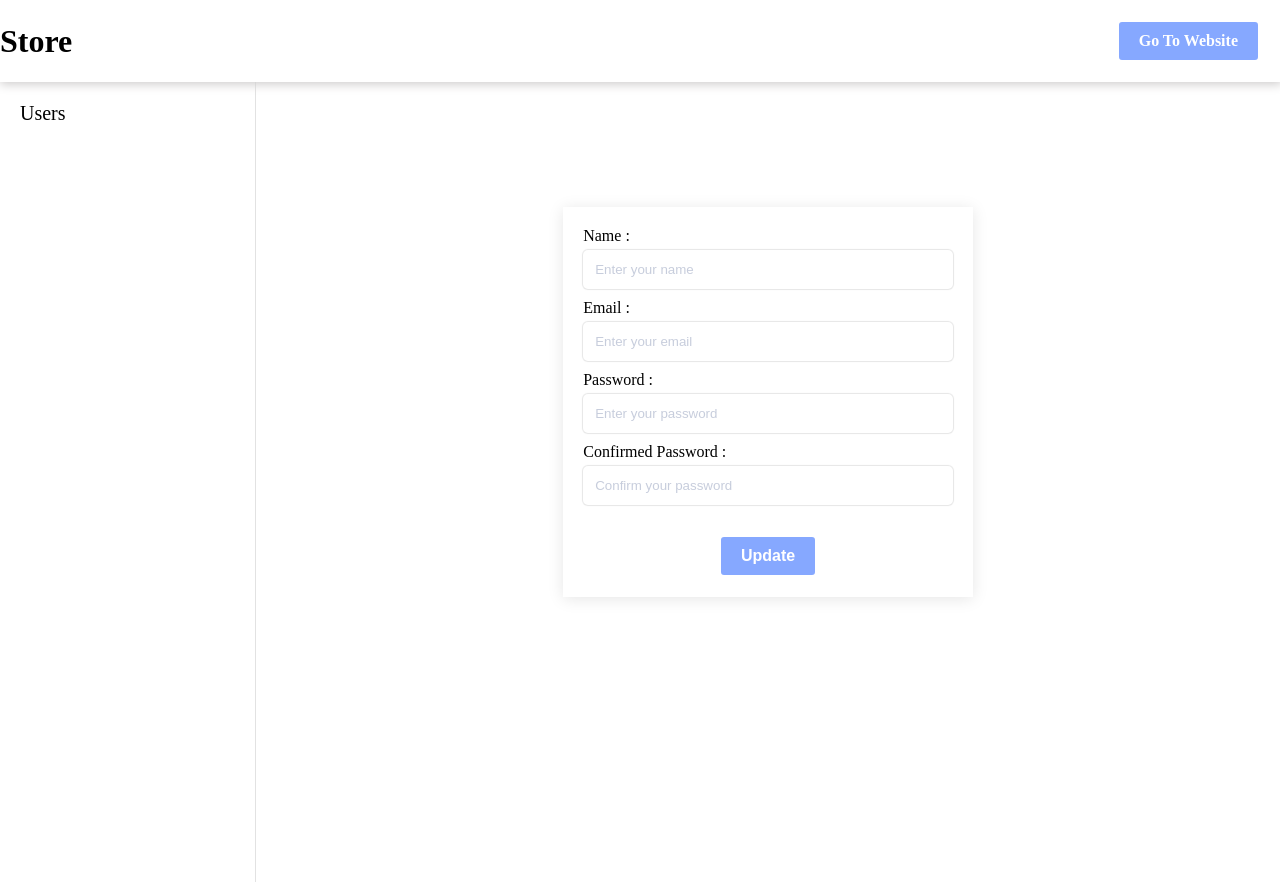
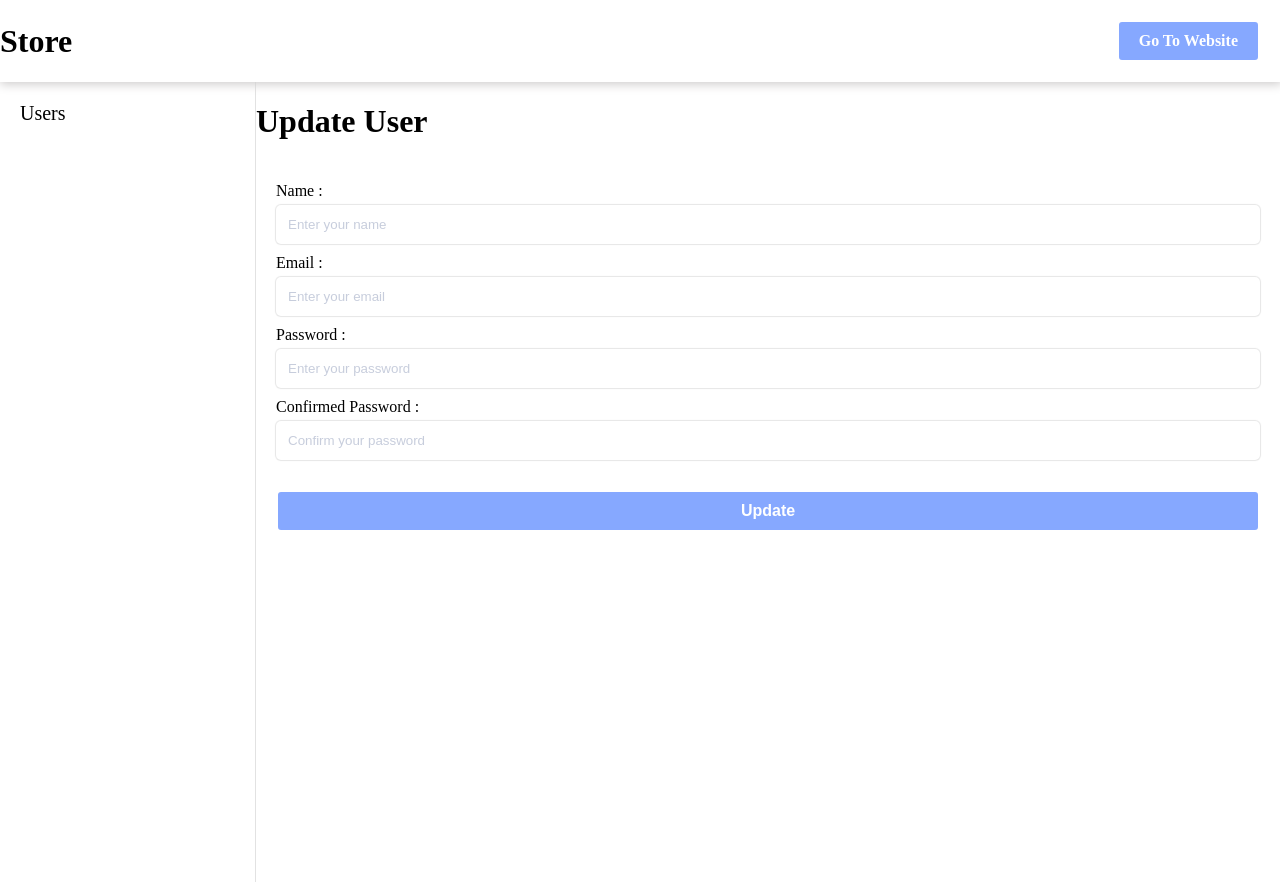
Before and after one commit to susanasameh/ReactSelfStudy, a React (Create React App) app in the folder form-react-laravel-app/: page /dashboard/users/1 in a window 1280 px wide. Built offline with nearby package versions, Linux system fonts and the light colour scheme; no server answers.

Commit message:
modify styles files and using props in form component

```diff
--- a/form-react-laravel-app/src/App.css
+++ b/form-react-laravel-app/src/App.css
@@ -13,62 +13,7 @@ body{
 
 /* sign up form */
 
-.formStyle{
-    display: flex;
-    flex-direction: column;
-    justify-content: center;
-    width : 40%;
-    padding: 20px;
-    box-shadow: 0px 2px 15px rgba(0,0,0,10%);
 
-}
-.formStyle input{
-    padding: 10px;
-    width: 100%;
-    outline: none;
-    border : 2px solid white;
-    box-shadow: 0px 0px 1px 1px rgba(0,0,0,0.1);
-    transition: 0.3s;
-    margin: 5px 0 10px 0;
-    border-radius: 5px;
-}
-.formStyle input:focus{
-    border: 2px solid #86a8ff;
-}
-.formStyle input::placeholder{
-    color: hsla(222, 30%, 43%, 0.315);
-}
-.register{
-    display: flex;
-    justify-content: center;
-    align-items: center;
-    margin-top: 20px;
-}
- button{
-    outline: none;
-    border: none;
-    background-color: #86a8ff;
-    padding: 10px 20px;
-    color : white;
-    border-radius: 5px;
-    cursor: pointer;
-    transition: 0.3s;
-    border : 2px solid white;
-    font-weight: bold;
-    font-size: 16px;
-
-}
-.register button:hover{
-    background-color: white;
-    border : 2px solid #86a8ff;
-    color :#86a8ff;
-}
-.errorMessage{
-    color : red;
-    font-size: 14px;
-    margin-top: 0;
-
-}
 .navLinks{
     outline: none;
         border: none;
--- a/form-react-laravel-app/src/Components/Forms.js
+++ b/form-react-laravel-app/src/Components/Forms/Forms.js
@@ -1,5 +1,6 @@
 import axios from "axios";
 import { useEffect, useState } from "react";
+import './forms.css';
 
 
 
@@ -28,9 +29,23 @@ export default function Forms(props) {
   // const [flag, setFlag] = useState(true);
 
   //handle email error
-    const [emailError, setEmailError] = useState("");
+  const [emailError, setEmailError] = useState("");
 
+  //handle register style form
+  const registerStyle = {
+    display: "flex",
+    justifyContent: "center",
+    alignItems: "center",
+  };
 
+  const formStyle = {
+    boxShadow: "0px 2px 15px rgba(0, 0, 0, 10%)",
+    width: "40%",
+  }
+
+  const buttonStyle = {
+    width: "100%",
+  };
     //------------useEffect-----------------------
     //if input name&email change the use effect will run
     useEffect(() => {
@@ -82,15 +97,16 @@ export default function Forms(props) {
 
   return (
     <div
-      style={{
-        height: "80vh",
-        display: "flex",
-        justifyContent: "center",
-        alignItems: "center",
-      }}
+      // style={{
+      //   height: "80vh",
+      // display: "flex",
+      // justifyContent: "center",
+      // alignItems: "center",
+      // }}
+      style={props.registerStyle && registerStyle}
     >
       {/* <div className="register" > */}
-      <form onSubmit={Submit} id="signUpForm" className="formStyle">
+      <form onSubmit={Submit} id="signUpForm" className="formStyle" style={props.formStyle && formStyle}>
         <label htmlFor="name">Name : </label>
         <input
           type="text"
@@ -146,7 +162,7 @@ export default function Forms(props) {
         )}
 
         <div style={{ textAlign: "center" }} className="register">
-          <button type="submit" id="signUpButton">
+          <button type="submit" id="signUpButton" style={props.buttonStyle && buttonStyle}>
             {props.button}
           </button>
         </div>
--- /dev/null
+++ b/form-react-laravel-app/src/Components/Forms/forms.css
@@ -0,0 +1,63 @@
+.formStyle {
+    display: flex;
+    flex-direction: column;
+    justify-content: center;
+    /* width: 40%; */
+    padding: 20px;
+    /* box-shadow: 0px 2px 15px rgba(0, 0, 0, 10%); */
+
+}
+
+.formStyle input {
+    padding: 10px;
+    width: 100%;
+    outline: none;
+    border: 2px solid white;
+    box-shadow: 0px 0px 1px 1px rgba(0, 0, 0, 0.1);
+    transition: 0.3s;
+    margin: 5px 0 10px 0;
+    border-radius: 5px;
+}
+
+.formStyle input:focus {
+    border: 2px solid #86a8ff;
+}
+
+.formStyle input::placeholder {
+    color: hsla(222, 30%, 43%, 0.315);
+}
+
+.register {
+    display: flex;
+    justify-content: center;
+    align-items: center;
+    margin-top: 20px;
+}
+
+button {
+    outline: none;
+    border: none;
+    background-color: #86a8ff;
+    padding: 10px 20px;
+    color: white;
+    border-radius: 5px;
+    cursor: pointer;
+    transition: 0.3s;
+    border: 2px solid white;
+    font-weight: bold;
+    font-size: 16px;
+
+}
+
+.register button:hover {
+    background-color: white;
+    border: 2px solid #86a8ff;
+    color: #86a8ff;
+}
+
+.errorMessage {
+    color: red;
+    font-size: 14px;
+    margin-top: 0;
+
+}
--- a/form-react-laravel-app/src/SignUp.js
+++ b/form-react-laravel-app/src/SignUp.js
@@ -1,6 +1,6 @@
 
 import Header from './Components/Header';
-import Forms from './Components/Forms';
+import Forms from './Components/Forms/Forms';
 
 
 export default function SignUp() {
@@ -13,6 +13,9 @@ export default function SignUp() {
         endPoint="register"
         navigate="login"
         hasLocalStorage={true}
+        registerStyle={true}
+        formStyle={true}
+
       />
     </>
   );
--- a/form-react-laravel-app/src/UpdateUser.js
+++ b/form-react-laravel-app/src/UpdateUser.js
@@ -3,7 +3,7 @@
 import { useEffect, useState } from "react";
 //use Axios library for http requests
 
-import Forms from "./Components/Forms";
+import Forms from "./Components/Forms/Forms";
 
 //[1]----------------UpdatedUser function--------------------------------
 export default function UpdateUser() {
@@ -36,7 +36,9 @@ export default function UpdateUser() {
   //[6]-------------handlle submite function--------------------------------------------------------
   //[7]-------------return--------------------------------
   return (
-      //add props names to change properties of the component
+    <>
+      <h1>Update User</h1>
+      {/* add props names to change properties of the component */}
       <Forms
         button="Update"
         name={name}
@@ -44,6 +46,8 @@ export default function UpdateUser() {
         endPoint={`user/update/${id}`}
         navigate="dashboard/users"
         hasLocalStorage={false}
+        buttonStyle = {true}
       />
+    </>
   );
 }
```
Lines whose indentation alone changed are shown as unchanged.
